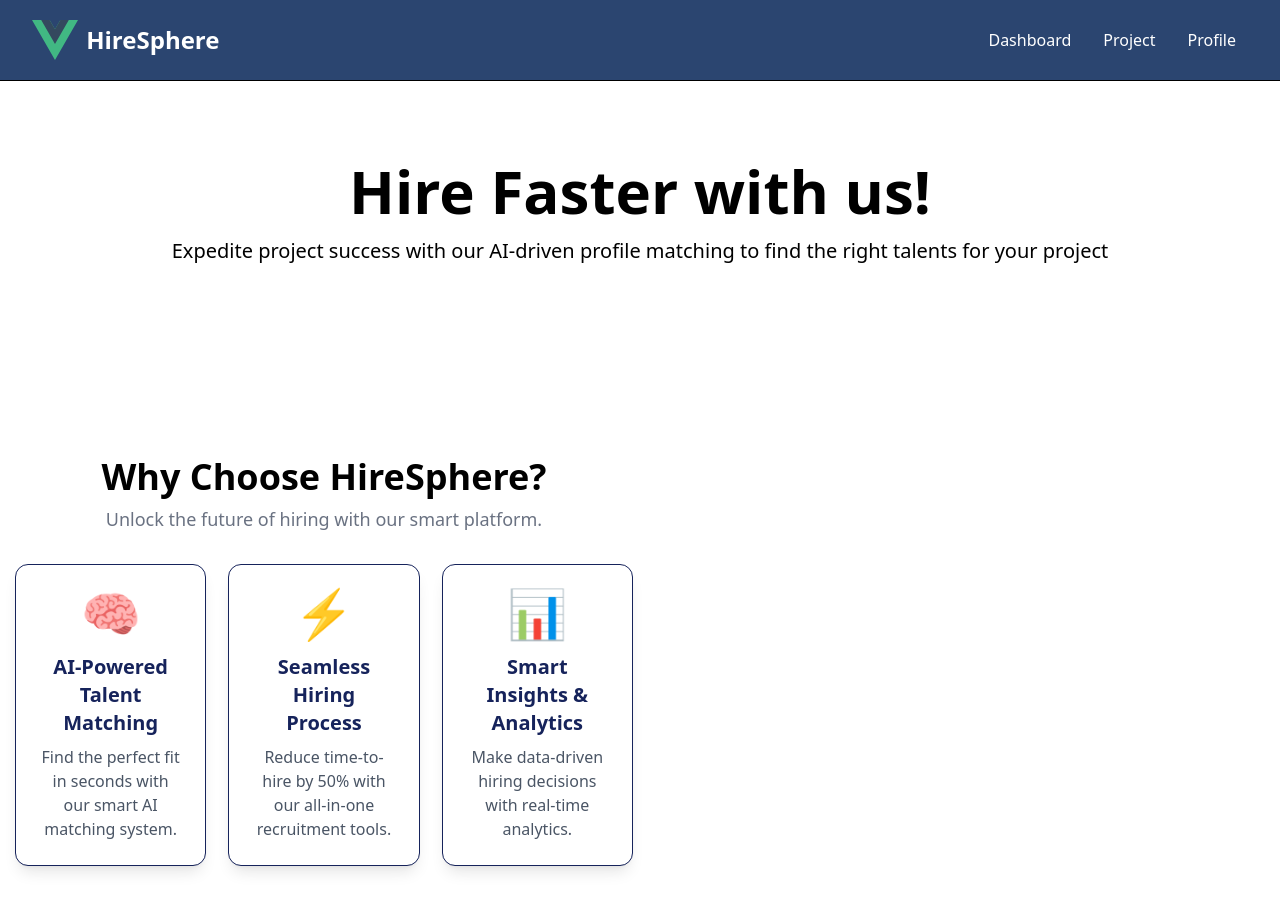
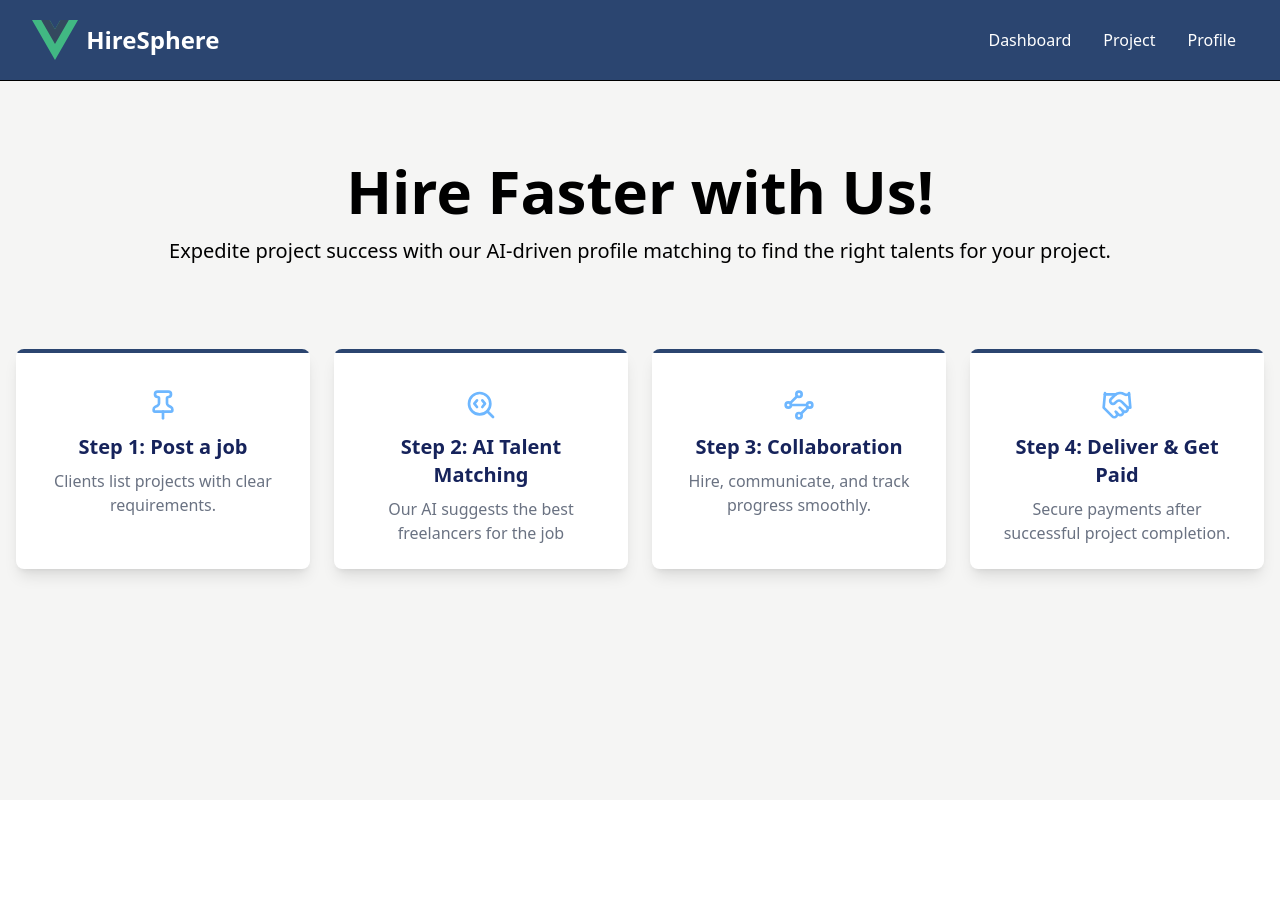
Before and after one commit to qlfzn/hiresphere, a Vue app in the folder client/: page /home in a window 1280 px wide. Shown: the top 910 px of the page. After the commit the page ends 800 px from the top, so only its background shows below. Built offline with nearby package versions, Linux system fonts and the light colour scheme; a web font is replaced by a local one.

Commit message:
enhance homepage + add steps card

```diff
--- a/client/src/components/FeatureCard.vue
+++ b/client/src/components/FeatureCard.vue
@@ -28,10 +28,10 @@ const features = [
         <div
           v-for="feature in features"
           :key="feature.title"
-          class="p-6 bg-white outline outline-[#16235b] rounded-xl shadow-lg hover:shadow-2xl transition transform hover:-translate-y-1"
+          class="group p-6 bg-white outline outline-[#16235b] rounded-xl shadow-lg hover:shadow-2xl transition transform hover:-translate-y-1"
         >
           <div class="text-5xl">{{ feature.icon }}</div>
-          <h3 class="mt-4 text-xl font-semibold text-[#16235b]">{{ feature.title }}</h3>
+          <h3 class="mt-4 text-xl font-semibold text-[#16235b] group-hover:text-[#63b7ff]">{{ feature.title }}</h3>
           <p class="text-gray-600 mt-2">{{ feature.description }}</p>
         </div>
       </div>
--- a/client/src/components/Hero.vue
+++ b/client/src/components/Hero.vue
@@ -14,7 +14,7 @@ subheader: {
 </script>
 
 <template>
-    <section class="bg-white py-20 mb-4">
+    <section class="pt-20 pb-5 mb-4">
         <div
         class="max-w-7xl mx-auto px-4 sm:px-6 lg:px-8 flex flex-col items-center"
         >
--- a/client/src/components/HomeCard.vue
+++ b/client/src/components/HomeCard.vue
@@ -1,14 +1,33 @@
 <script setup>
-import TitleCard from './FeatureCard.vue';
+import Card from './Card.vue';
+import { defineProps } from 'vue';
 
+defineProps({
+  cardTitle: {
+    type: String,
+    default: "Card title here"
+  },
+  cardSubtitle: {
+    type: String,
+    default: "Card subtitle here"
+  },
+  buttonText: {
+    type: String,
+    default: "Click here"
+  }
+})
 </script>
 
 <template>
-    <section class="py-4">
-      <div class="container-xl lg:container m-auto">
-        <div class="grid grid-cols-1 md:grid-cols-2 gap-4 p-4 rounded-lg">
-          <TitleCard cardTitle="AI Generated" cardDescription="This is the description for the 1st card"/>
-        </div>
-      </div>
-    </section>
+    <Card class="bg-gray-100">
+      <h2 class="text-2xl font-bold">{{ cardTitle }}</h2>
+      <p class="mt-2 mb-4">
+        {{ cardSubtitle }}
+      </p>
+      <a
+        class="inline-block bg-black text-white rounded-lg px-4 py-2 hover:bg-gray-700"
+      >
+        {{ buttonText }}
+      </a>
+    </Card>
 </template>
--- a/client/src/components/Title.vue
+++ b/client/src/components/Title.vue
@@ -1,6 +1,7 @@
 <script setup>
 import { defineProps } from 'vue';
 import { ArrowRight } from 'lucide-vue-next';
+import { useRouter } from 'vue-router';
 
 defineProps({
     title: {
@@ -13,11 +14,17 @@ defineProps({
     }
 })
 
+const router = useRouter();
+
+const routeToHomePage = () => {
+    router.push('/home');
+}
+
 </script>
 
 
 <template>
-    <section class="relative text-center py-24 bg-gradient-to-b from-[#2B4570] from-15% via-[#16235b] via-85% to-white ">
+    <section class="relative text-center py-24 bg-gradient-to-b from-[#16235b] via-[#2b4570] via-80% via-[#6eb7ff] via-20% to-white">
 
         <div class="relative container mx-auto px-6">
             <h1 class="text-4xl sm:text-5xl md:text-6xl font-extrabold leading-tight tracking-wide
@@ -31,7 +38,8 @@ defineProps({
             <div class="mt-6 flex justify-center space-x-4">
                 <!-- Get Started Button -->
                 <button class="px-6 py-3 bg-[#6eb7ff] text-[#16235b] font-semibold rounded-full
-                               shadow-lg hover:bg-[#2B4570] hover:text-white transition">
+                               shadow-lg hover:bg-[#2B4570] hover:text-white transition"
+                               @click="routeToHomePage">
                     Get Started
                 </button>
 
--- a/client/src/views/Home.vue
+++ b/client/src/views/Home.vue
@@ -1,12 +1,50 @@
 <script setup>
 import Navbar from '@/components/Navbar.vue';
 import Hero from '@/components/Hero.vue';
-import HomeCard from '@/components/HomeCard.vue';
+import { Pin } from 'lucide-vue-next';
+import { SearchCode } from 'lucide-vue-next';
+import { Waypoints } from 'lucide-vue-next';
+import { Handshake } from 'lucide-vue-next';
 
+const steps = [
+  {icon: Pin, title: "Post a job", description: "Clients list projects with clear requirements."},
+  {icon: SearchCode, title: "AI Talent Matching", description: "Our AI suggests the best freelancers for the job"},
+  {icon: Waypoints, title: "Collaboration", description: "Hire, communicate, and track progress smoothly."},
+  {icon: Handshake, title: "Deliver & Get Paid", description:"Secure payments after successful project completion."}
+];
 </script>
 
 <template>
-  <Navbar />
-  <Hero headline="Hire Faster with us!" subheader="Expedite project success with our AI-driven profile matching to find the right talents for your project" />
-  <HomeCard />
+  <div class="bg-stone-100 min-h-screen">
+    <Navbar />
+
+    <Hero
+      headline="Hire Faster with Us!"
+      subheader="Expedite project success with our AI-driven profile matching to find the right talents for your project."
+    />
+
+    <!-- Steps Section -->
+    <section class="py-8">
+      <div class="container mx-auto px-4 text-center">
+        <div class="grid grid-cols-1 md:grid-cols-4 gap-6">
+          <div
+            v-for="(step, index) in steps"
+            :key="index"
+            class="relative bg-white rounded-lg shadow-lg p-6 overflow-hidden text-center"
+          >
+            <!-- Static Color Bar -->
+            <div class="absolute top-0 left-0 w-full h-1 bg-[#2b4570]"></div>
+
+            <h3 class="text-xl font-bold text-gray-800 mt-4">
+              <component :is="step.icon" class="inline-block w-8 h-8 text-[#6eb7ff]"/>
+            </h3>
+            <h3 class="text-xl font-semibold text-[#16235b] mt-3">Step {{ index + 1 }}: {{ step.title }}</h3>
+            <p class="text-gray-500 text-md mt-2 mx-auto">
+              {{ step.description }}
+            </p>
+          </div>
+        </div>
+      </div>
+    </section>
+  </div>
 </template>
--- a/client/src/views/LandingPage.vue
+++ b/client/src/views/LandingPage.vue
@@ -1,6 +1,5 @@
 <script setup>
 import FeatureCard from '@/components/FeatureCard.vue';
-import HomeCard from '@/components/HomeCard.vue';
 import Title from '@/components/Title.vue';
 
 </script>
```
